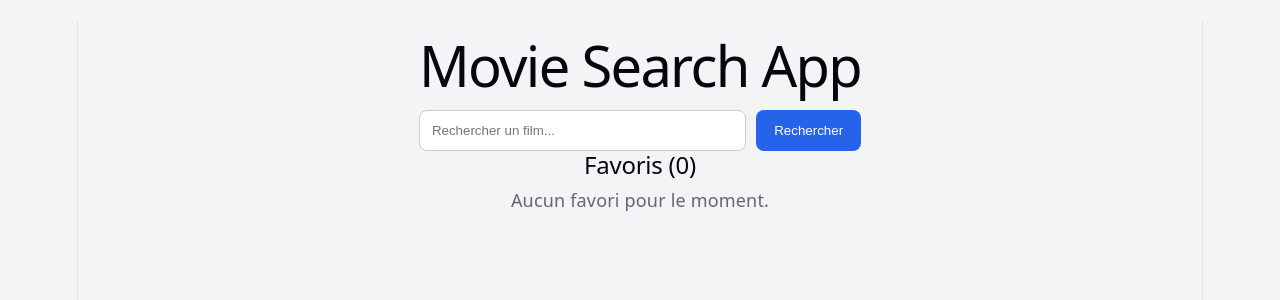
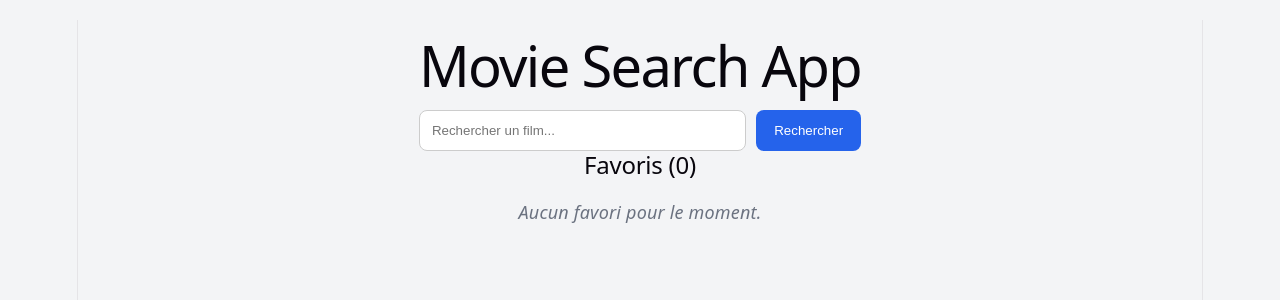
Before and after one commit to kaziZawadi/movie-search-app, a React (Vite) app: page / in a window 1280 px wide. Shown: the top 300 px of the page. Built offline with nearby package versions, Linux system fonts and the light colour scheme.

Commit message:
improve empty state UI

```diff
--- a/src/App.jsx
+++ b/src/App.jsx
@@ -71,7 +71,7 @@ function App() {
       {favorites.length > 0 ? (
         <MovieList movies={favorites} onRemoveFavorite={removeFavorite} />
       ) : (
-        <p>Aucun favori pour le moment.</p>
+        <p className="empty-message">Aucun favori pour le moment.</p>
       )}
 
       {hasSearched && (
--- a/src/index.css
+++ b/src/index.css
@@ -191,3 +191,9 @@ button:disabled {
   margin-top: 10px;
   background: #dc2626;
 }
+
+.empty-message {
+  margin-top: 20px;
+  color: #6b7280;
+  font-style: italic;
+}
```
